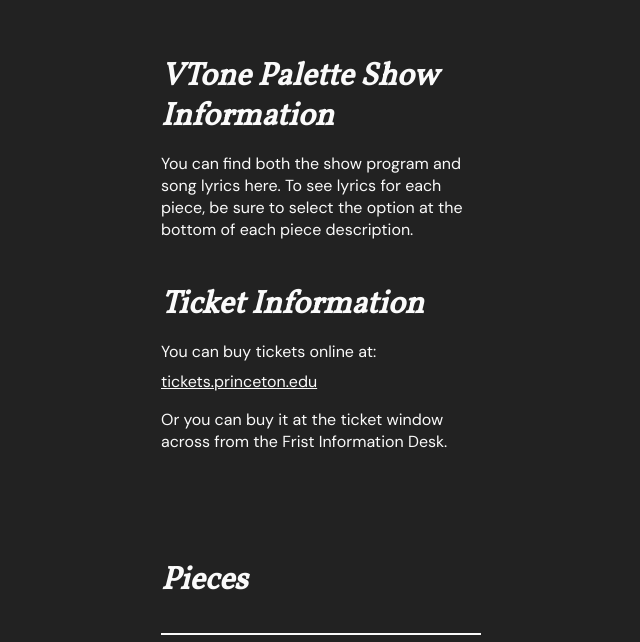
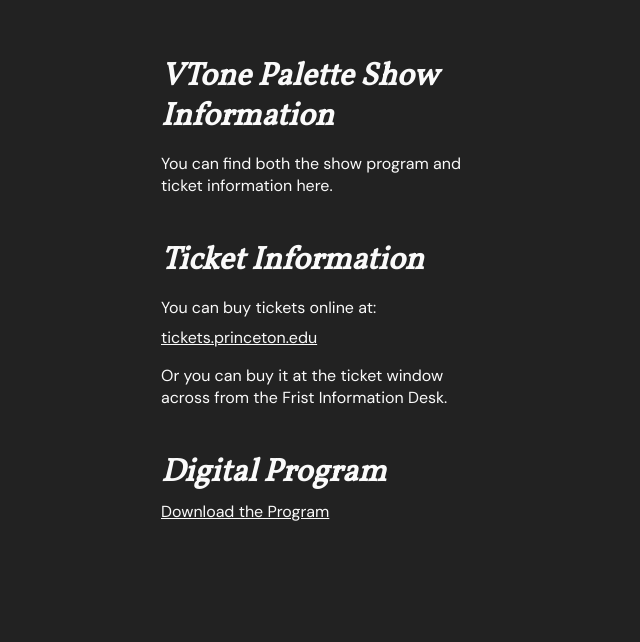
Before and after one commit to RX1334/VTone-Website, a plain HTML site: page index.html in a window 1280 px wide. Shown: the part 107-749 px from the top of the page, without its empty margins (319-959 px from the left). Drawn offline with Linux system fonts and the light colour scheme.

Commit message:
Digital Program Upload

```diff
--- a/index.html
+++ b/index.html
@@ -17,16 +17,16 @@
         <div class="container">
           <div class="container-lvl2" id="site_description">
             <h1> VTone Palette Show Information</h1>
-            <p> You can find both the show program and song lyrics here. To see
-            lyrics for each piece, be sure to select the option at the bottom of
-            each piece description. </p>
+            <p> You can find both the show program and ticket information here. </p>
             <h1> Ticket Information </h1>
             <p> You can buy tickets online at:  </p>
             <a href="tickets.princeton.edu"> tickets.princeton.edu </a>
             <p> Or you can buy it at the ticket window across from the Frist
               Information Desk. </p>
+            <h1> Digital Program </h1>
+            <a href="assets/Digital Program Final.pdf" download style="margin-top: 8px">Download the Program</a>
           </div>
-
+          <!--
           <div class="accordion_body">
             <div class="accordion">
               <h1>Pieces</h1>
@@ -103,6 +103,25 @@
               <hr>
               <div class="accordion_container">
                 <div class="accordion_label">
+                  <h2>Lilac-Lip Treasure</h2>
+                </div>
+                <div class="content_short">
+                  <p> Original Artists: IU, Bruno Mars </p>
+                  <p> Songs Included: (Lilac / 라일락, Red Lipstick / 빨간 립스틱,
+                    Treasure) </p>
+                  <p> Arranged by: Christina Im '22 , Mina Yu '22 </p>
+                  <p> Cast: Christina Im (Soprano), Mina Yu (Alto), Cindy Han (Alto),
+                    Kaylin Xu (Alto), Emiri Morita (Alto), Pang Nganthavee (Alto),
+                    Ryan Xia (Tenor), Tim Jia (Tenor), Neer Kumar (Tenor) </p>
+                  <p> Description: vtone has been a beautiful journey for us '22s.
+                    now it's time to say goodbye to an equally beautiful memory —
+                    and like everything we do, we will do it in absolute style.
+                    cue senior piece! </p>
+                </div>
+              </div>
+              <hr>
+              <div class="accordion_container">
+                <div class="accordion_label">
                   <h2>Ghost!?</h2>
                 </div>
                 <div class="content_short">
@@ -120,6 +139,7 @@
               <hr>
             </div>
           </div>
+        -->
         </div>
       </div>
 
```
Also changed, not shown: 1 other file.
